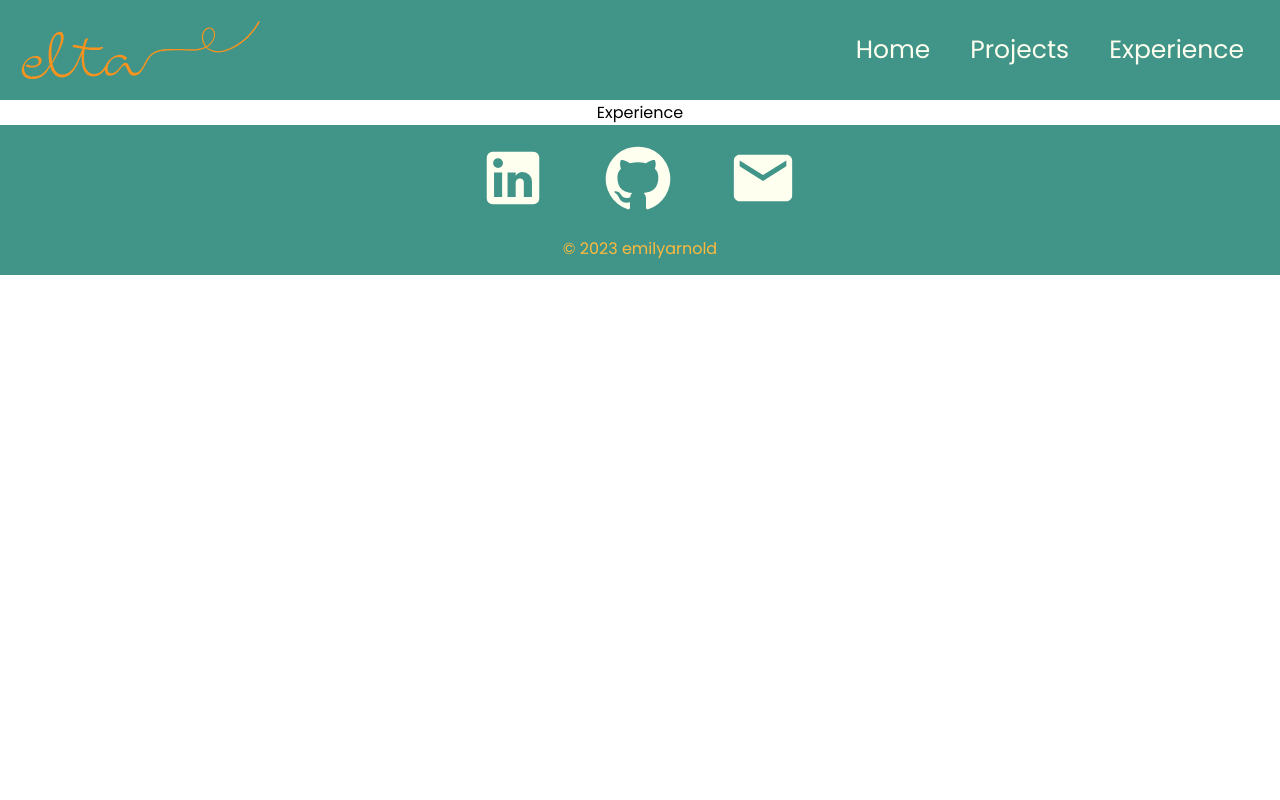
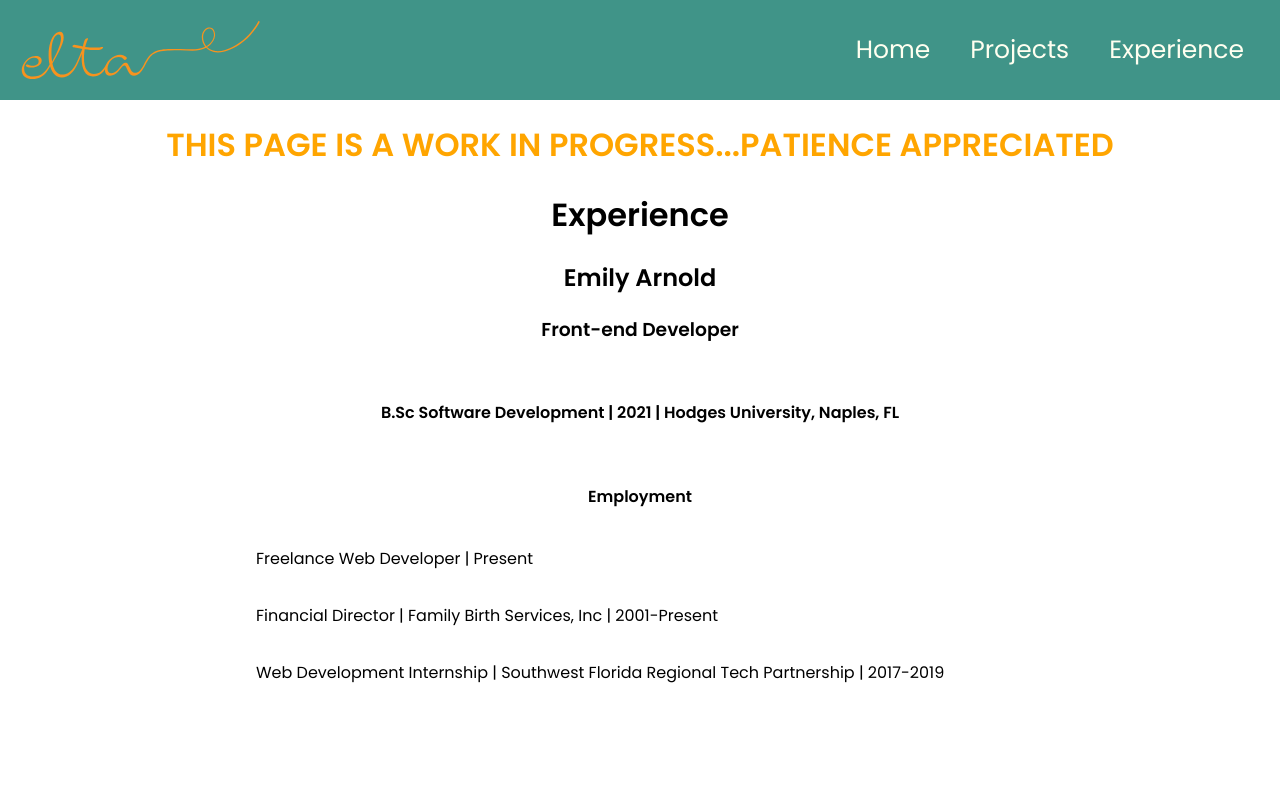
Before and after one commit to elta79/portfolio-website, a React (Vite) app: page /experience in a window 1280 px wide. Shown: the top 800 px of the page. Built offline with nearby package versions, Linux system fonts and the light colour scheme.

Commit message:
Changes to Experience
Adding to experience page.

```diff
--- a/src/pages/Experience.jsx
+++ b/src/pages/Experience.jsx
@@ -1,8 +1,26 @@
 import React from 'react'
+import '../styles/Experience.css'
 
 function Experience() {
   return (
-    <div>Experience</div>
+    <div className='container--experience'>
+      <h1 className="WIP">THIS PAGE IS A WORK IN PROGRESS...PATIENCE APPRECIATED</h1>
+      <h1>Experience</h1>
+      <h2>Emily Arnold</h2>
+      <h3>Front-end Developer</h3>
+
+      <div className='education'>
+        <h4>B.Sc Software Development | 2021 | Hodges University, Naples, FL</h4>
+      </div>
+
+      <div className='container--employment'>
+        <h4>Employment</h4>
+        <p className='employment'>Freelance Web Developer | Present</p>
+        <p className='employment'>Financial Director | Family Birth Services, Inc | 2001-Present</p>
+        <p className='employment'>Web Development Internship | Southwest Florida Regional Tech Partnership | 2017-2019</p>
+
+      </div>
+    </div>
   )
 }
 
--- /dev/null
+++ b/src/styles/Experience.css
@@ -0,0 +1,19 @@
+.WIP {
+    color: orange;
+}
+.container--experience {
+    height: 100vh;
+}
+.education {
+    padding: 1rem;
+}
+.container--employment{
+    display: flex;
+    flex-direction: column;
+    margin: auto;
+    /* border: 2px solid purple; */
+    margin: 0 20%;
+}
+.employment{
+    text-align: left;
+}
```
